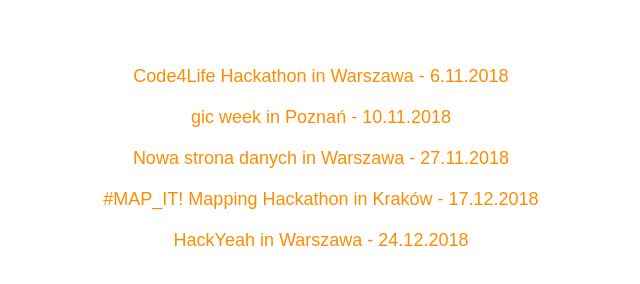
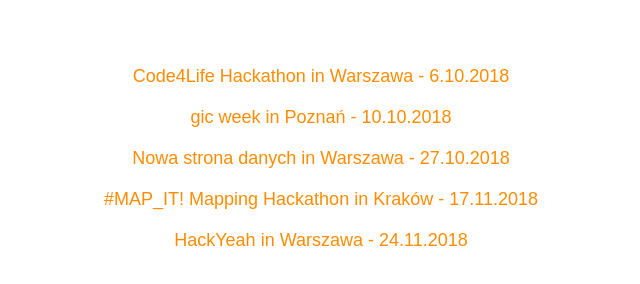
Before and after one commit to akai-org/hackathons, a React (Create React App) app: page / in a window 1280 px wide. Shown: the part 144-428 px from the top of the page, without its empty margins (319-959 px from the left). Built offline with nearby package versions, Linux system fonts and the light colour scheme.

Commit message:
fix dates

```diff
--- a/src/App.js
+++ b/src/App.js
@@ -8,35 +8,35 @@
       events: [
         {
           title: "Code4Life Hackathon",
-          date: new Date(2018, 10, 6),
+          date: new Date(2018, 9, 6),
           url: "https://code4life.pl/pages/hackathons",
           location: "Warszawa",
           tags: []
         },
         {
           title: "gic week",
-          date: new Date(2018, 10, 10),
+          date: new Date(2018, 9, 10),
           url: "https://gic.gd/gic-week/",
           location: "Poznań",
           tags: ["gamedev"]
         },
         {
           title: "HackYeah",
-          date: new Date(2018, 11, 24),
+          date: new Date(2018, 10, 24),
           url: "https://hackyeah.pl/",
           location: "Warszawa",
           tags: []
         },
         {
           title: "Nowa strona danych",
-          date: new Date(2018, 10, 27),
+          date: new Date(2018, 9, 27),
           url: "https://hackathon.gov.pl",
           location: "Warszawa",
           tags: []
         },
         {
           title: "#MAP_IT! Mapping Hackathon",
-          date: new Date(2018, 11, 17),
+          date: new Date(2018, 10, 17),
           url: "http://www.map-it.com.pl/",
           location: "Kraków",
           tags: []
```
